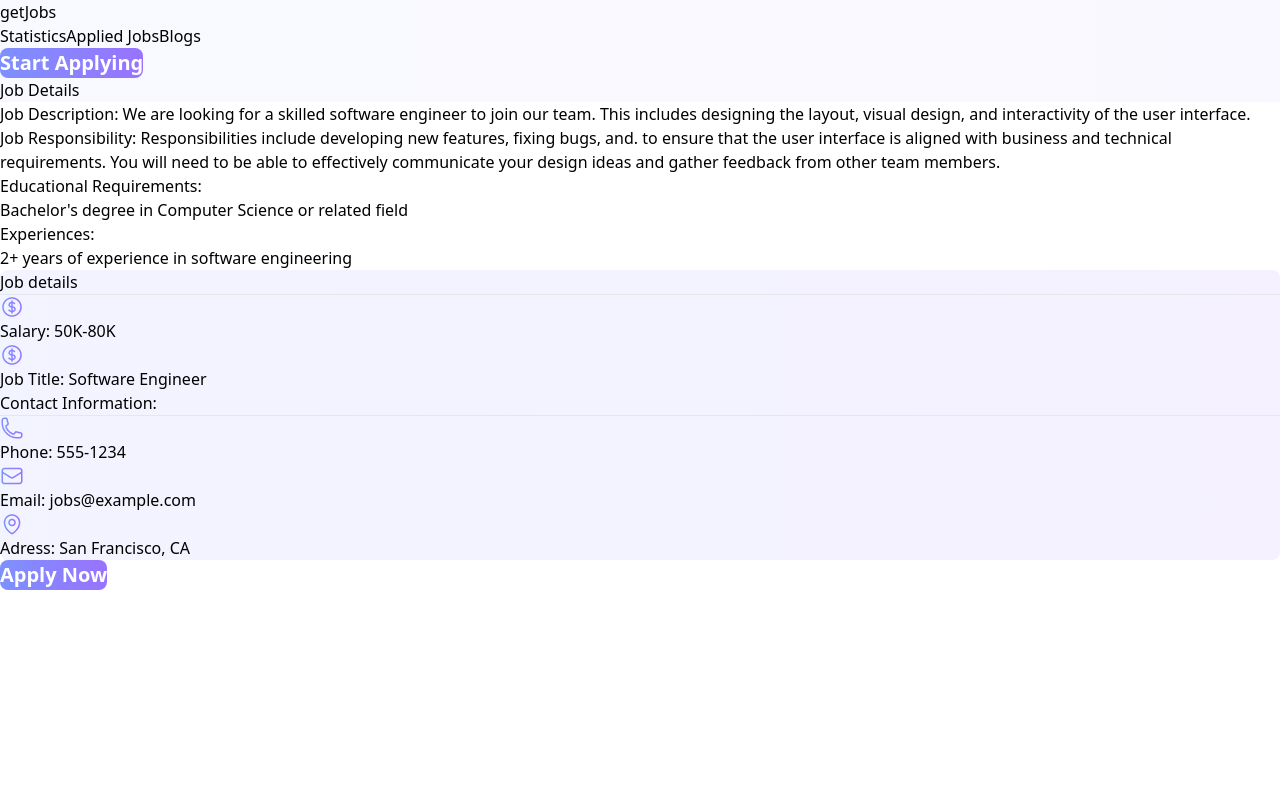
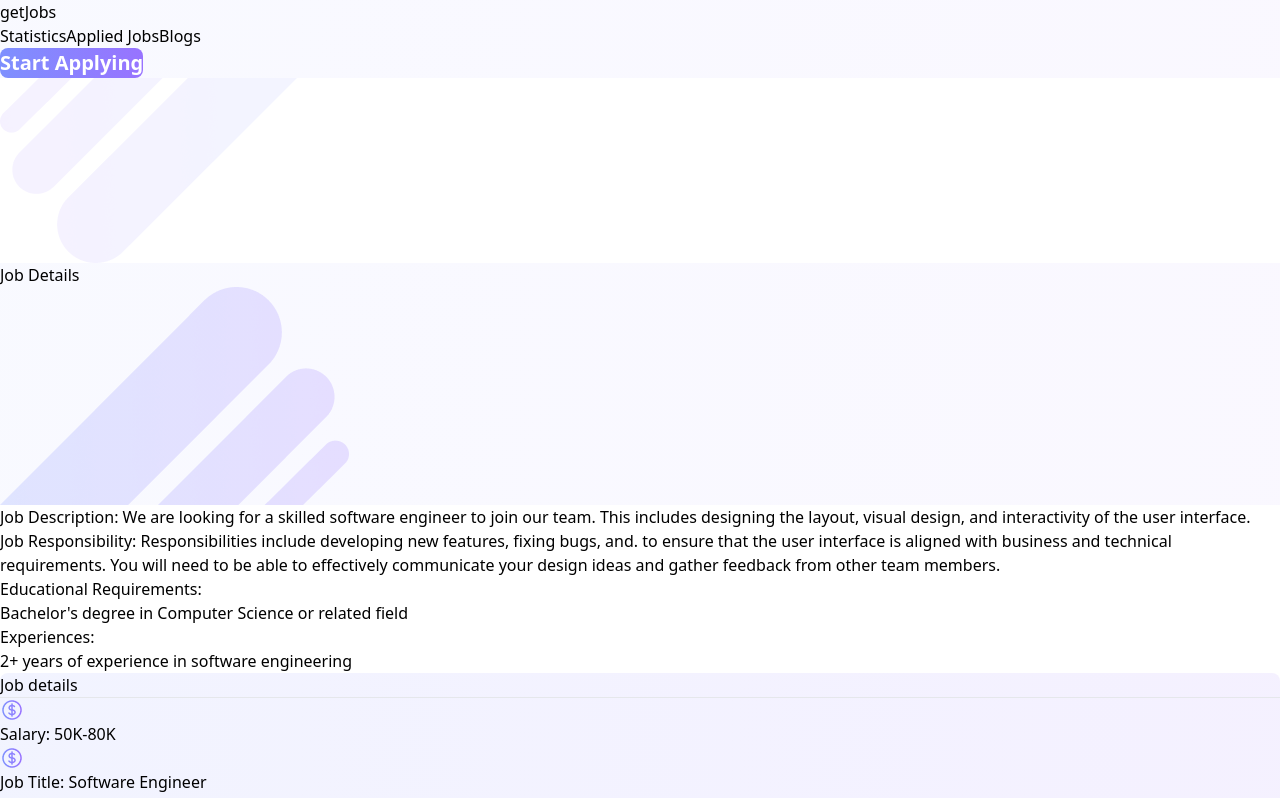
Before and after one commit to NS-Sheam/get-jobs, a React (Vite) app: page /job-details/1 in a window 1280 px wide. Shown: the top 798 px of the page. Built offline with nearby package versions, Linux system fonts and the light colour scheme.

Commit message:
Upside vector image design done

```diff
--- a/src/components/AppliedJobs/AppliedJobs.jsx
+++ b/src/components/AppliedJobs/AppliedJobs.jsx
@@ -2,11 +2,19 @@ import React, { useContext, useState } from 'react';
 import { AppliedJobContext } from '../Layout/Layout';
 import { useLoaderData } from 'react-router-dom';
 import SingleAppliedJob from '../SingleAppliedJob/SingleAppliedJob';
+import vectoor from "../../assets/All Images/Vector.png"
+import vectoor1 from "../../assets/All Images/Vector-1.png"
 
 const AppliedJobs = () => {
     const [isFilter, setIsFilter] = useState(false);
     const appliedJobsFromLoader = useLoaderData();
     return (
+        <>
+            <img className='absolute right-0 top-0 w-52 lg:w-fit' src={vectoor1} alt="" />
+            <div className='pb-24 pt-24 header-css relative'>
+                <h1 className='text-xl lg:text-4xl font-bold text-center'>Applied Jobs</h1>
+                <img className='absolute left-0 bottom-0 w-52 lg:w-fit' src={vectoor} alt="" />
+            </div>
             <div className='p-6 lg:p-10 relative mt-6 my-container'>
                 <div className='flex justify-end'>
                     <div className='inline-flex p-3 bg-slate-300 rounded-md justify-around items-center mb-10 absolute -top-0'>
@@ -37,7 +45,7 @@ const AppliedJobs = () => {
                             job={job} />)
                     }
                 </div>
-        </div>
+            </div></>
     );
 };
 
--- a/src/components/JobDetails/JobDetails.jsx
+++ b/src/components/JobDetails/JobDetails.jsx
@@ -3,14 +3,18 @@ import "./JobDetails.css"
 import { useLoaderData } from 'react-router-dom';
 import JobDetailApplyCart from '../JobDetailApplyCart/JobDetailApplyCart';
 import { AppliedJobContext } from '../Layout/Layout';
+import vectoor from "../../assets/All Images/Vector.png"
+import vectoor1 from "../../assets/All Images/Vector-1.png"
 
 const JobDetails = () => {
     const jobDetail = useLoaderData();
     const { jobDescription, jobResponsibility, companyLogo, companyName, jobCategory, educationalRequirements, experiences } = jobDetail;
     return (
         <div>
-            <div className='text-4xl font-bold text-center mb-4 header-css pt-4 pb-10'>
-                <h1>Job Details</h1>
+            <img className='absolute right-0 top-0 w-52 lg:w-fit' src={vectoor1} alt="" />
+            <div className='pb-24 pt-24 header-css relative'>
+                <h1 className='text-xl lg:text-4xl font-bold text-center'>Job Details</h1>
+                <img className='absolute left-0 bottom-0 w-52 lg:w-fit' src={vectoor} alt="" />
             </div>
             <div className='my-container'>
                 <div className='lg:flex justify-between gap-4'>
@@ -34,7 +38,7 @@ const JobDetails = () => {
                             <span>{experiences}</span>
                         </p>
                     </div>
-                    <JobDetailApplyCart jobDetail={jobDetail}/>
+                    <JobDetailApplyCart jobDetail={jobDetail} />
                 </div>
             </div>
         </div>
--- a/src/components/SingleAppliedJob/SingleAppliedJob.jsx
+++ b/src/components/SingleAppliedJob/SingleAppliedJob.jsx
@@ -7,7 +7,7 @@ const SingleAppliedJob = ({ job }) => {
     const { id, jobTitle, companyLogo, companyName, jobCategory, location, salary, timePeriod } = job;
     return (
         <div className='flex flex-col lg:flex-row gap-5 justify-between items-center border p-6 lg:p-10 rounded-md mt-5 mb-5'>
-            <div className='w-32 lg:w-56 h-32 lg:h-56 bg-slate-400 flex justify-center items-center rounded-md p-4'>
+            <div className='w-32 lg:w-56 h-32 lg:h-56 bg-slate-200 flex justify-center items-center rounded-md p-4'>
                 <img src={companyLogo} alt="" />
             </div>
             <div>
```
Lines whose indentation alone changed are shown as unchanged.
